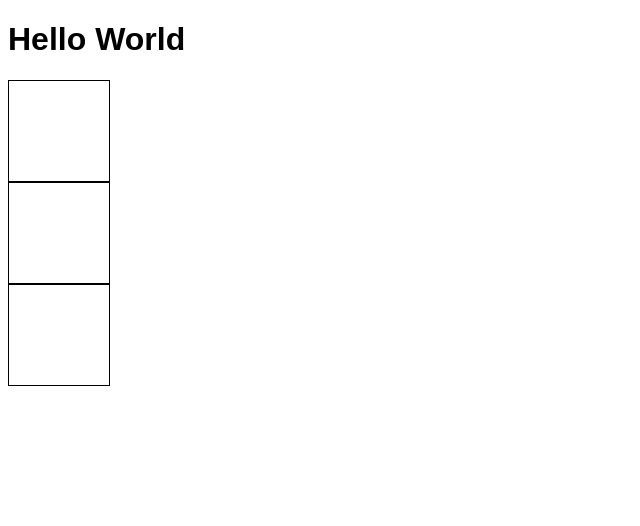
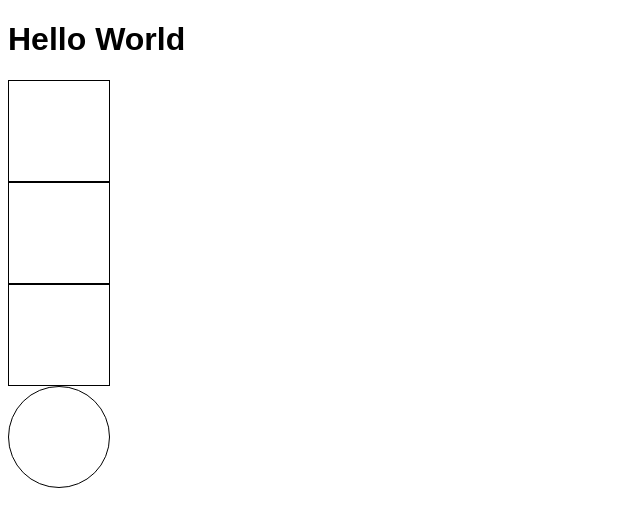
Before and after one commit to rmdashrfv/git-workshop-001, a plain HTML site: page index.html in a window 1280 px wide. Shown: the whole page, without its empty margins (0-640 px from the left). Drawn offline with Linux system fonts and the light colour scheme.

Commit message:
added a circle

```diff
--- a/index.html
+++ b/index.html
@@ -13,6 +13,7 @@
     <div class="box"></div>
     <div class="box"></div>
     <div class="box"></div>
+    <div class="circle"></div>
   </div>
 </body>
 </html>
--- a/main.css
+++ b/main.css
@@ -11,3 +11,10 @@
   width: 100px;
   border: 1px solid #000;
 }
+
+.circle {
+  height: 100px;
+  width: 100px;
+  border: 1px solid #000;
+  border-radius: 50%;
+}
```
